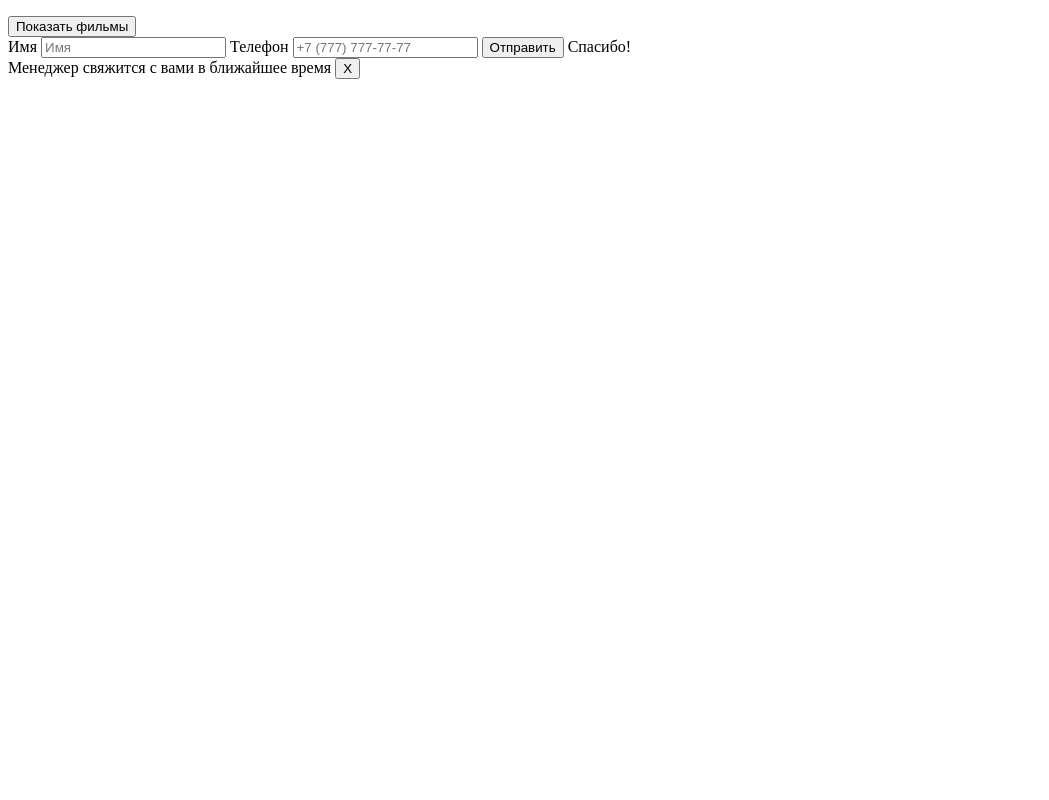
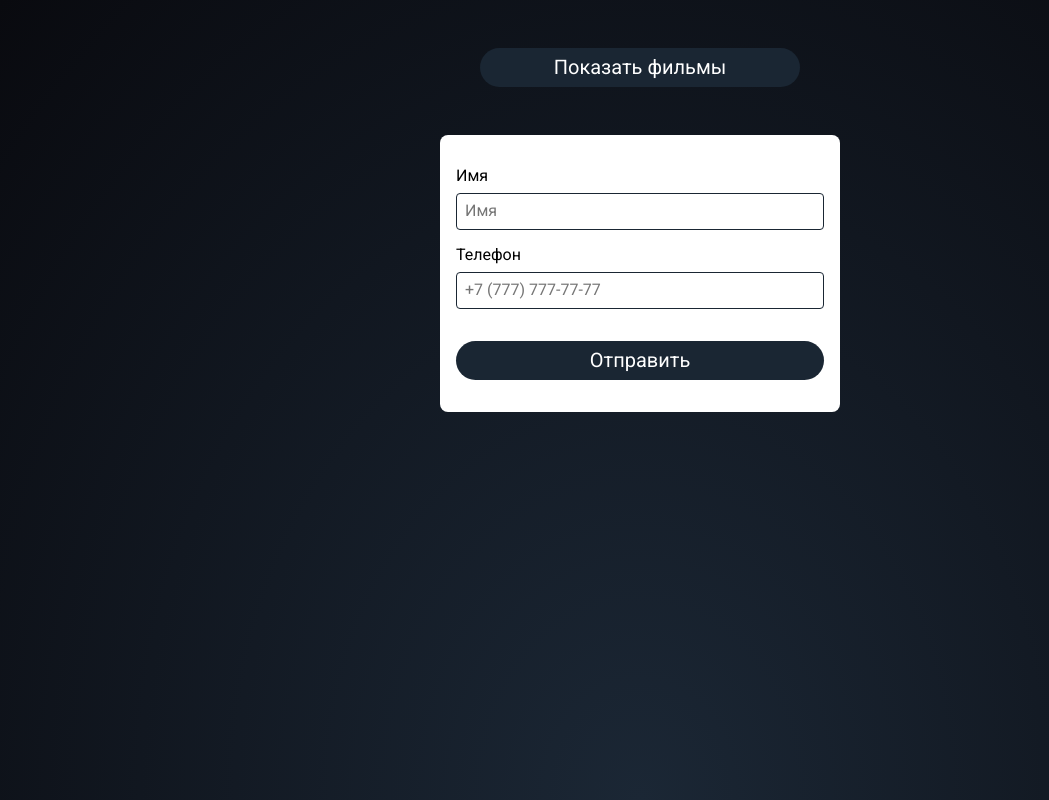
Before and after one commit to proksiks/movies, a plain HTML site: page index.html in a window 1280 px wide. Shown: the whole page, without its empty margins (0-1049 px from the left). Drawn offline with Linux system fonts and the light colour scheme; the site is published under a folder, as on GitHub Pages, so addresses that start at the root find nothing.

Commit message:
fixes routes

```diff
--- a/index.html
+++ b/index.html
@@ -1,5 +1,5 @@
 <!DOCTYPE html>
-<html lang="en">
+<html lang="ru">
 
 <head>
     <meta charset="UTF-8">
@@ -9,8 +9,8 @@
     <link rel="preconnect" href="https://fonts.googleapis.com">
     <link rel="preconnect" href="https://fonts.gstatic.com" crossorigin>
     <link href="https://fonts.googleapis.com/css2?family=Roboto&display=swap" rel="stylesheet">
-    <link rel="stylesheet" href="/css/normalize.css">
-    <link rel="stylesheet" href="/css/index.css">
+    <link rel="stylesheet" href="css/normalize.css">
+    <link rel="stylesheet" href="css/index.css">
 
     <title>async and validation form</title>
 </head>
@@ -52,7 +52,7 @@
     </div>
 
 
-    <script defer src="/js/index.js"></script>
+    <script defer src="js/index.js"></script>
 </body>
 
 </html>
```
